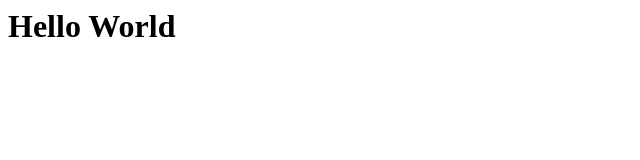
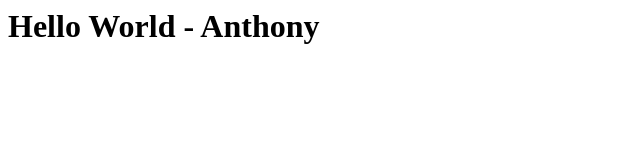
Before and after one commit to acantelo35/g-t-k-e-o-e, a plain HTML site: page index.html in a window 1280 px wide. Shown: the whole page, without its empty margins (0-640 px from the left). Drawn offline with Linux system fonts and the light colour scheme.

Commit message:
Update files.

```diff
--- a/index.html
+++ b/index.html
@@ -1 +1 @@
-<h1>Hello World</h1>
+<h1>Hello World - Anthony</h1>
```
